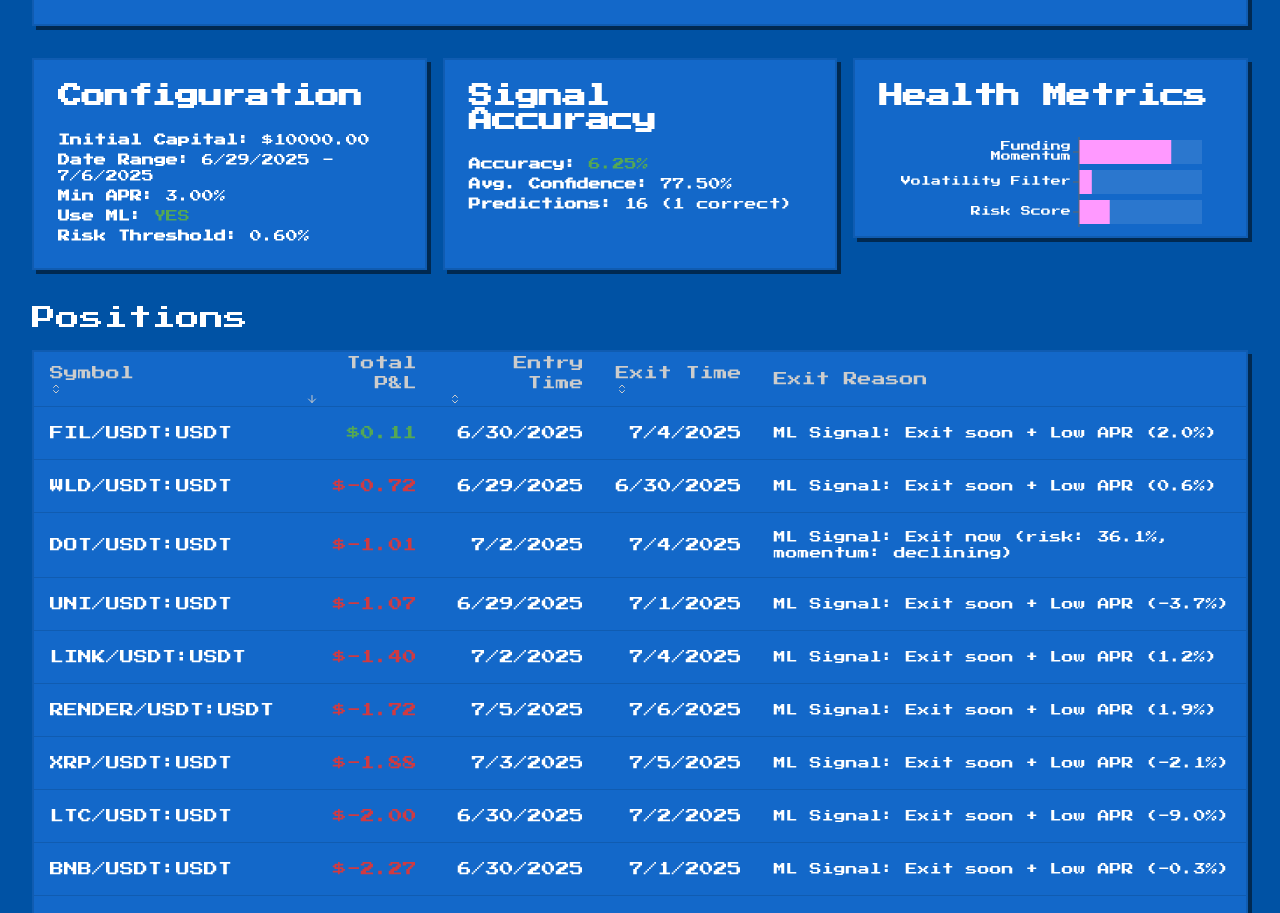
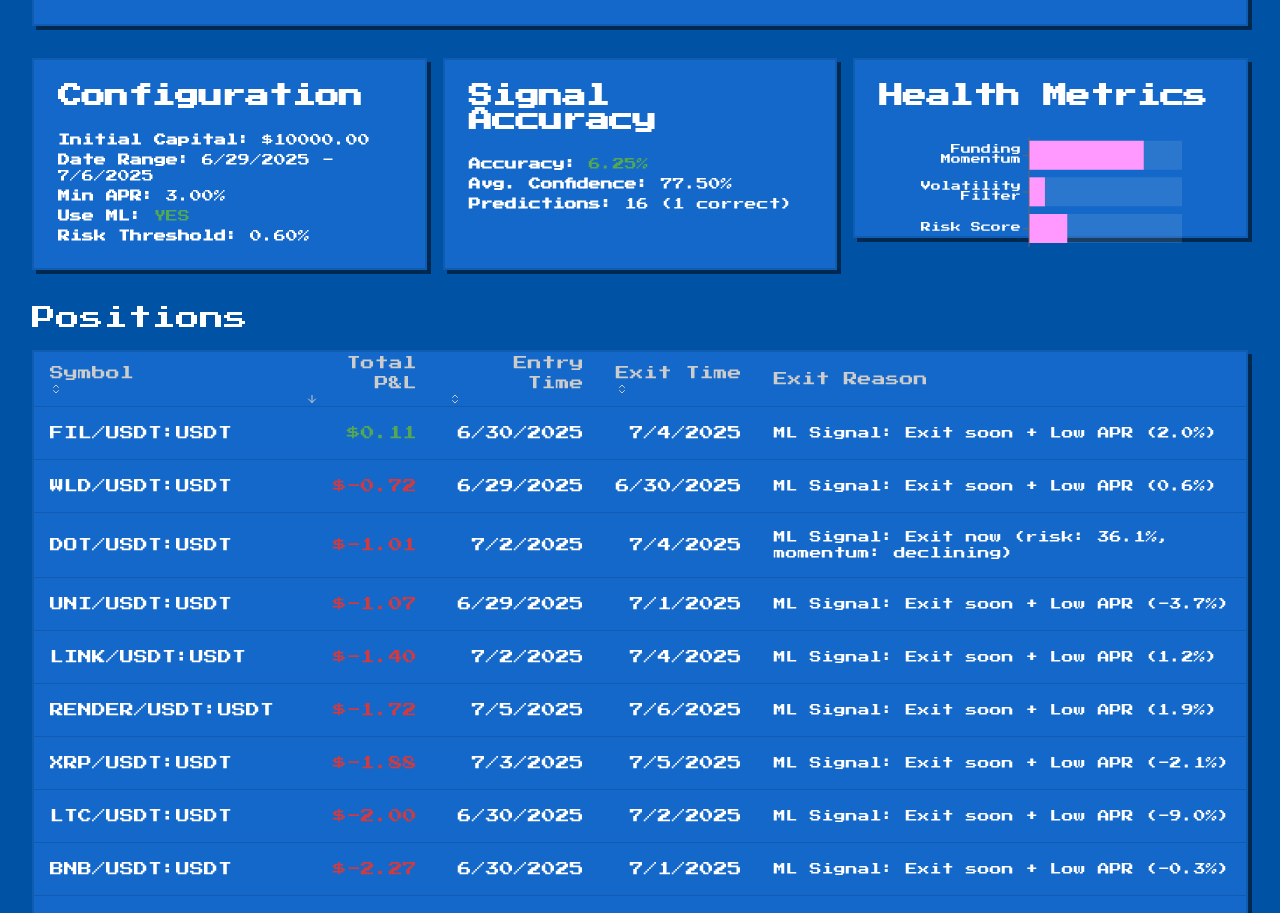
Before and after one commit to NYANCAT-IO/nyancat-finance-dashboard, a Next.js app: page / in a window 1280 px wide. Shown: the part 1040-1953 px from the top of the page. Built offline with nearby package versions, Linux system fonts and the light colour scheme.

Commit message:
Adjust Health Metrics chart margins and YAxis width for better alignment

```diff
--- a/app/page.tsx
+++ b/app/page.tsx
@@ -277,14 +277,14 @@ export default function NyancatFinanceDashboard() {
                 <CardTitle>Health Metrics</CardTitle>
               </CardHeader>
               <CardContent>
-                <ResponsiveContainer width="100%" height={100}>
+                <ResponsiveContainer width="100%" height={120}>
                   <BarChart
                     data={featureImportanceData}
                     layout="vertical"
-                    margin={{ top: 5, right: 20, left: 70, bottom: 5 }}
+                    margin={{ top: 5, right: 40, left: 60, bottom: 5 }}
                   >
                     <XAxis type="number" hide />
-                    <YAxis type="category" dataKey="name" width={130} tick={{ fill: "white", fontSize: 10 }} />
+                    <YAxis type="category" dataKey="name" width={90} tick={{ fill: "white", fontSize: 10 }} />
                     <Tooltip
                       cursor={{ fill: "rgba(255,255,255,0.1)" }}
                       contentStyle={{
```
